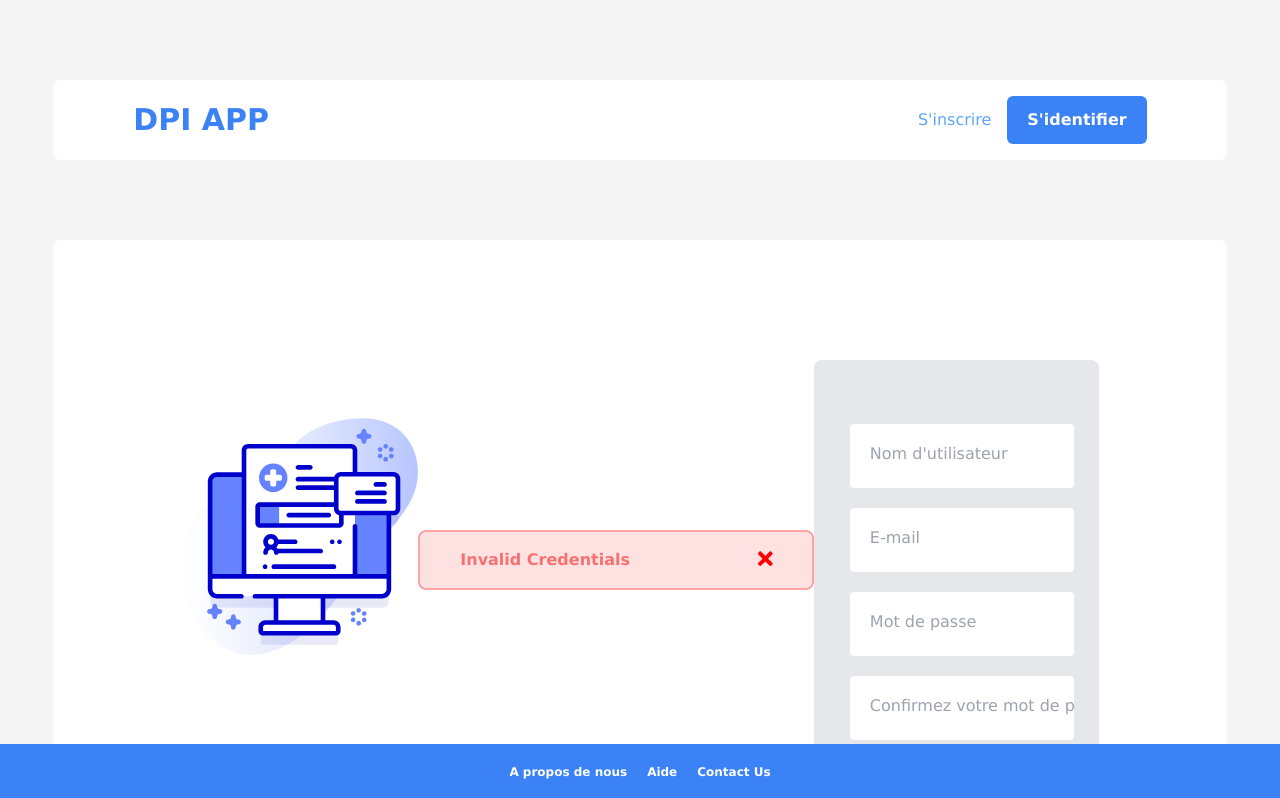
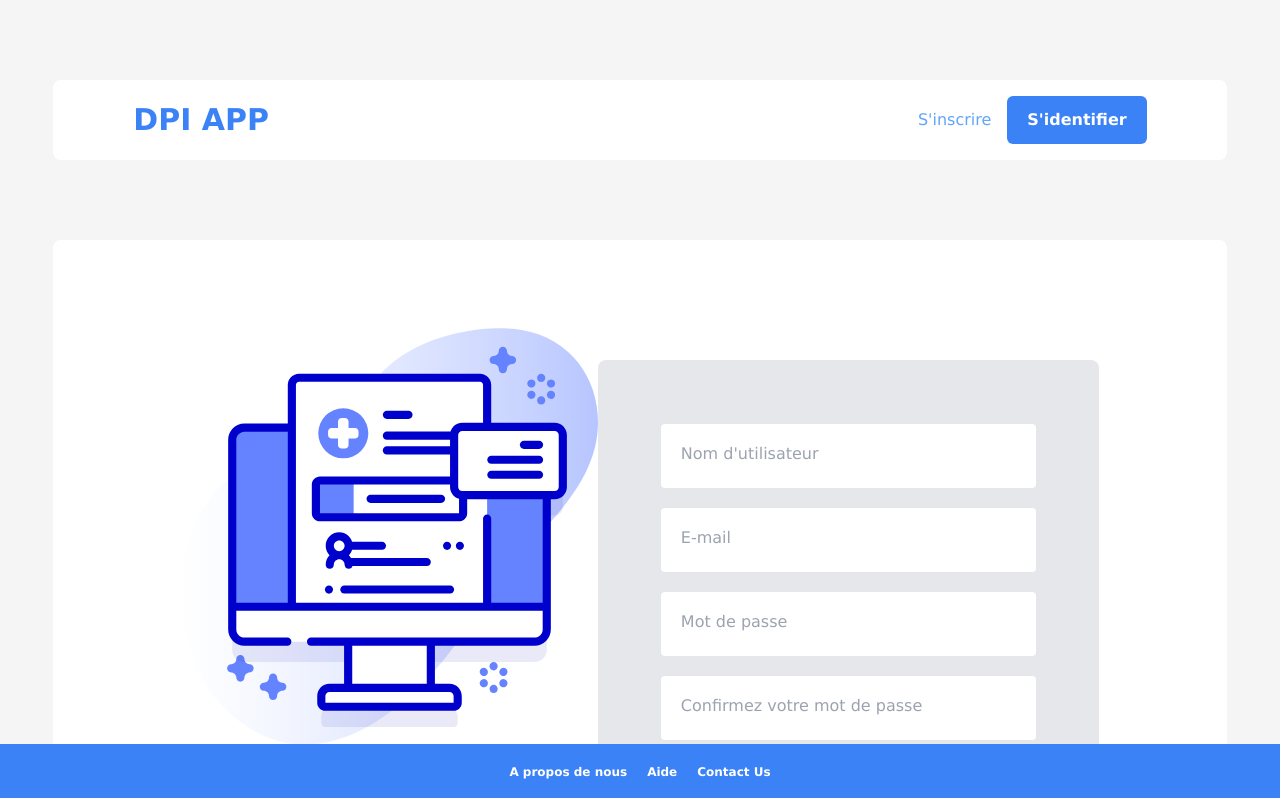
Before and after one commit to ikramkharbouch/DPI_APP, a Next.js app in the folder client/: page /register in a window 1280 px wide. Shown: the top 798 px of the page. Built offline with nearby package versions, Linux system fonts and the light colour scheme.

Commit message:
Update message cards

```diff
--- a/client/components/Card.js
+++ b/client/components/Card.js
@@ -1,17 +1,21 @@
+import { useState } from 'react'
 import { FontAwesomeIcon } from '@fortawesome/react-fontawesome'
 import { faTimes } from '@fortawesome/free-solid-svg-icons'
 
 
-const Card = ({classnames, Message}) => {
+
+const Card = ({classnames, Message, iconColor}) => {
+
+    const [isHidden, setIsHidden] = useState("flex")
 
     const handleClose = () => {
-
+        setIsHidden("hidden")
     }
 
     return ( <>
-        <div className={`${classnames} w-3/4 mt-10 flex justify-between px-10 font-bold rounded-lg text-center py-4 text-red-400 border bg-red-100 border-2 border-red-300`}>
+        <div className={`${classnames} ${isHidden} w-3/4 mt-10 justify-between px-10 font-bold rounded-lg text-center py-4 border-2`}>
             <p>{Message}</p>
-            <FontAwesomeIcon icon={faTimes} color="red" onClick={handleClose} size="lg" />
+            <FontAwesomeIcon icon={faTimes} color={iconColor} onClick={handleClose} size="lg" className="cursor-pointer"/>
         </div>
     </> );
 }
--- a/client/pages/register.js
+++ b/client/pages/register.js
@@ -13,7 +13,8 @@ const Register = () => {
     const [email, setEmail] = useState("")
     const [password, setPassword] = useState("")
     const [repeatPassword, setRepeatPassword] = useState("")
-    const [errorMsg, setErrorMsg] = useState("Invalid Credentials")
+    const [errorMsg, setErrorMsg] = useState("")
+    const [successMsg, setSuccessMsg] = useState("")
 
     const [hiddenMenu, sethiddenMenu] = useState("hidden")
 
@@ -52,6 +53,9 @@ const Register = () => {
         {
             setErrorMsg(formattedRes.message)
         }
+        else if (res.status === 200) {
+            setSuccessMsg(formattedRes.message)
+        }
 
         console.log(res.status)
 
@@ -77,7 +81,8 @@ const Register = () => {
 
                 <div className="hidden md:hidden lg:block w-1/2"><Image src={medicalRecord} width={1000}
                     height={1000} layout="intrinsic" alt="Picture of the medical record" /></div>
-                    {errorMsg && <Card Message={errorMsg} />}
+                    {errorMsg && <Card Message={errorMsg} classnames="bg-red-100 text-red-400 border-red-300" iconColor="red"/>}
+                    {successMsg && <Card Message={successMsg} classnames="bg-green-100 text-green-400 border-green-300" iconColor="green"/>}
                 <div className="w-full lg:w-3/5 mt-10 h-5/6 lg:h-4/6 lg:bg-gray-200 rounded-lg mx-auto text-center lg:mt-10">
                     <form className="max-w-full grid lg:mt-11 justify-items-stretch w-3/4 mx-auto text-center p-0 m-0" onSubmit={handleForm}>
 
@@ -88,7 +93,7 @@ const Register = () => {
 
                         <button className="text-xs md:text-base lg:text-base mt-5 font-medium text-blue-500 justify-self-end">Avez vous déjà un compte ?</button>
 
-                        <input className="min-w-full lg:px-28 py-2 lg:py-5 rounded bg-blue-500 mt-14 font-bold text-white" type="submit" value="S'inscrire" />
+                        <input className="min-w-full lg:px-28 py-2 lg:py-5 rounded bg-blue-500 mt-14 font-bold text-white cursor-pointer" type="submit" value="S'inscrire" />
                     </form>
                 </div>
             </div>
```
